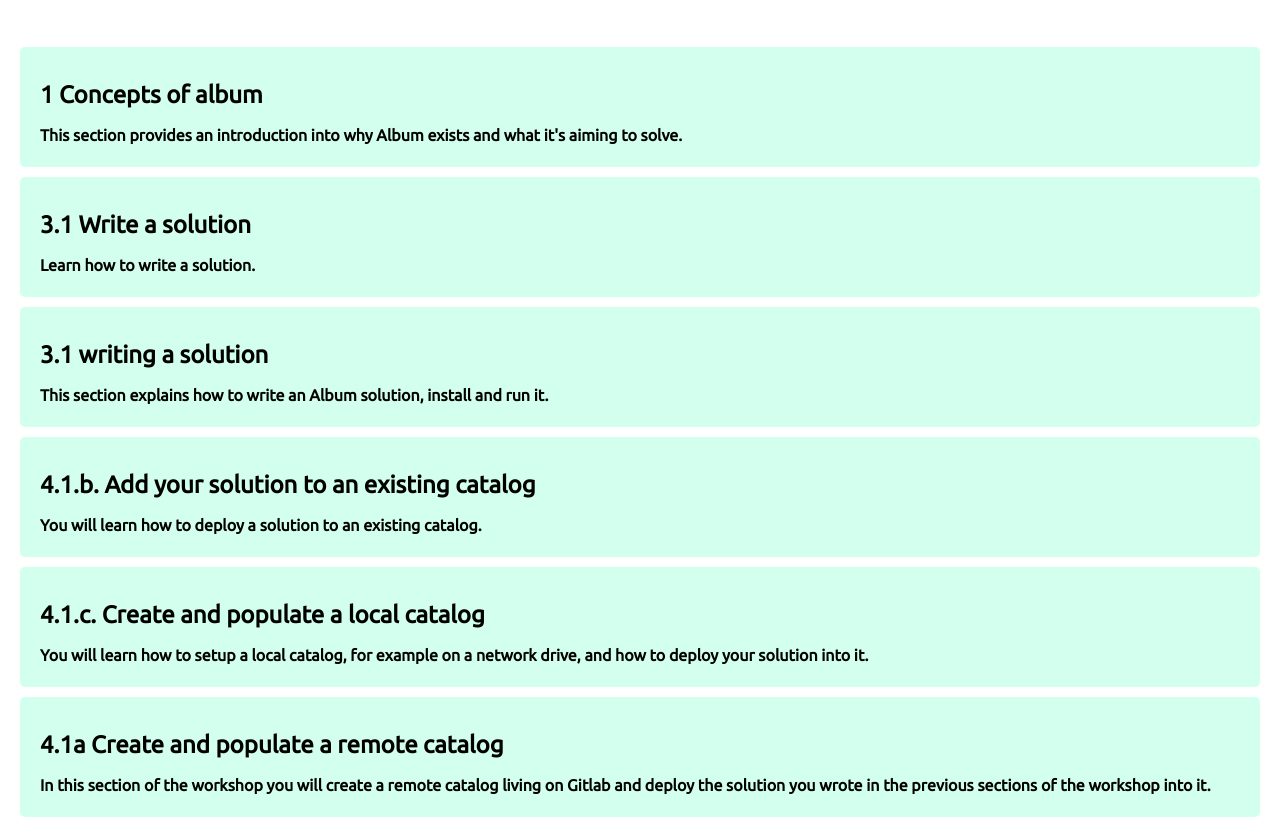
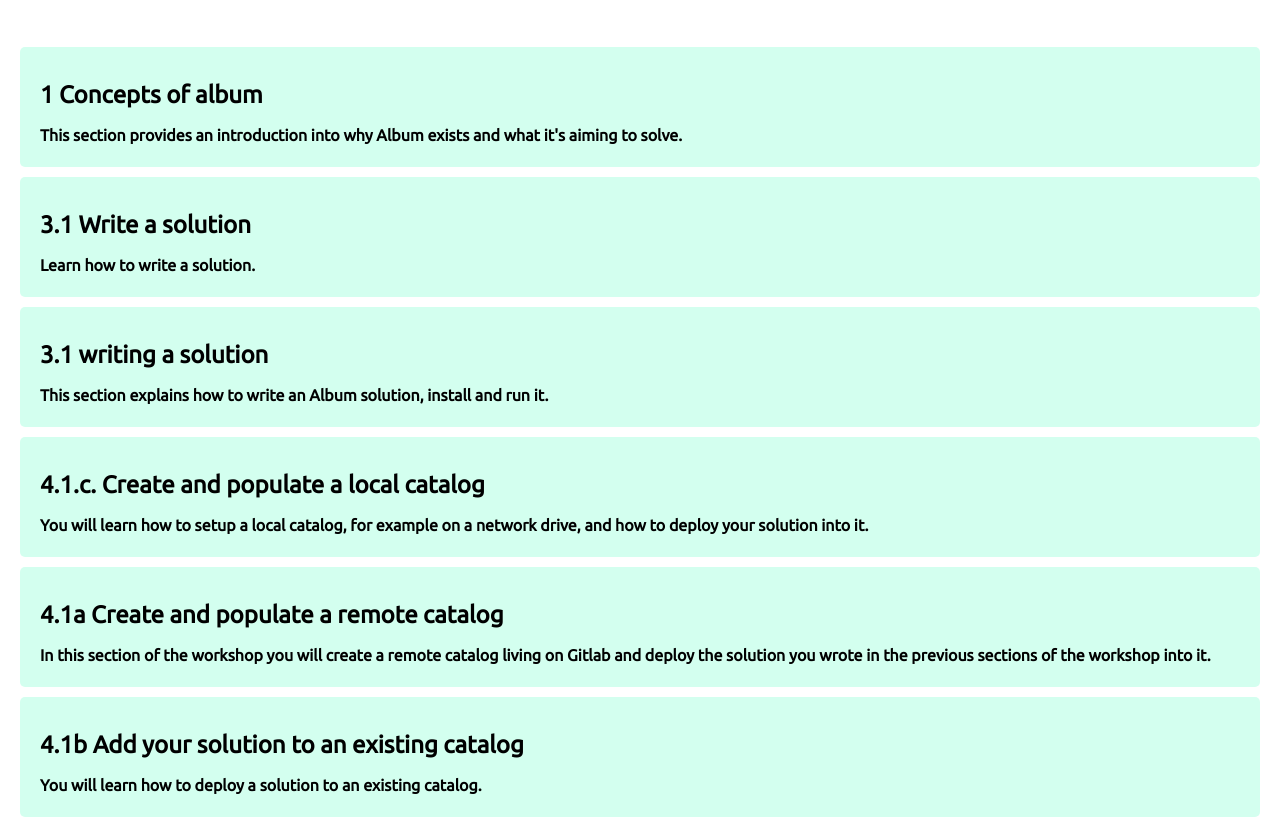
Before and after one commit to album-app/album-workshop, a Gatsby site: page / in a window 1280 px wide. Shown: the part 133-952 px from the top of the page. Built offline with nearby package versions, Linux system fonts and the light colour scheme; Gatsby itself is replaced by a stand-in of ours; some packages are replaced by stand-ins of ours.

Commit message:
Update 04_1b_add_to_existing_catalog.md

```diff
--- a/src/pages/04_1b_add_to_existing_catalog.md
+++ b/src/pages/04_1b_add_to_existing_catalog.md
@@ -1,6 +1,6 @@
 ---
 slug: "/concepts"
-title: "4.1.b. Add your solution to an existing catalog"
+title: "4.1b Add your solution to an existing catalog"
 description: "You will learn how to deploy a solution to an existing catalog."
 ---
 
```
